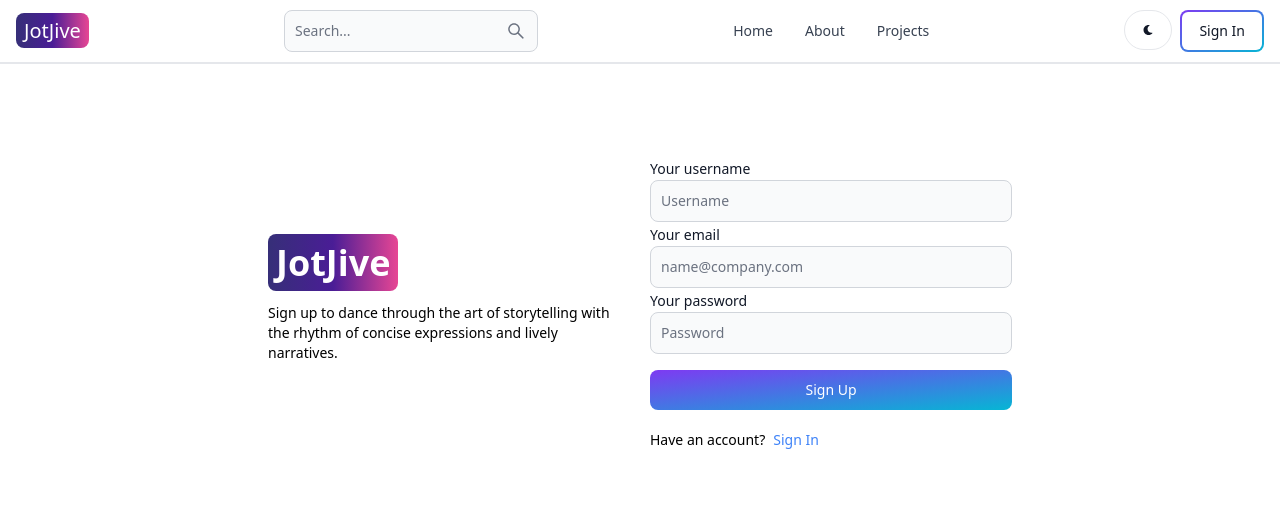
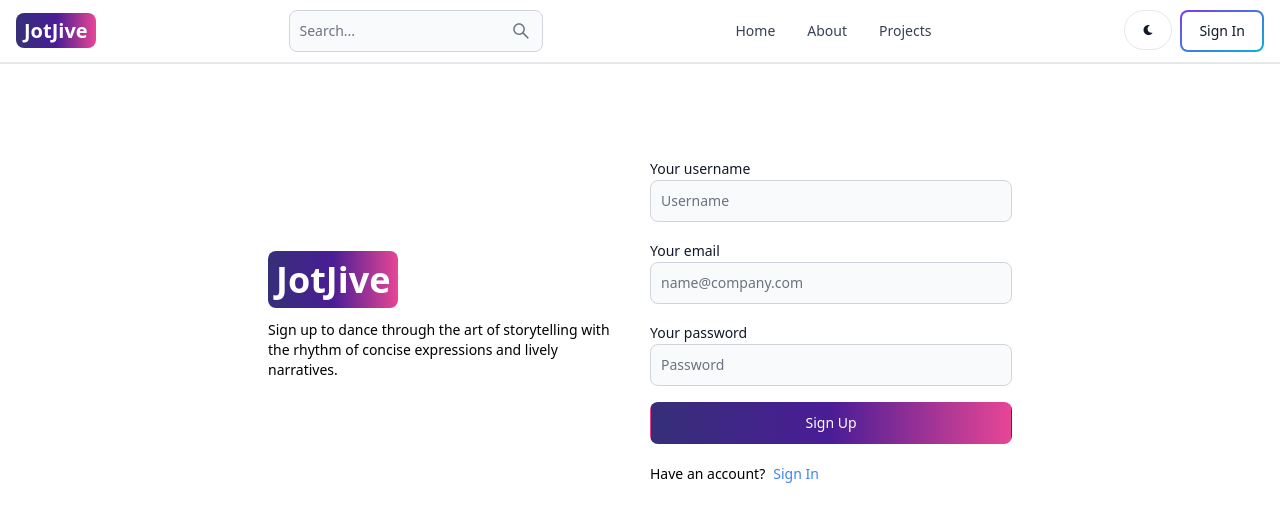
Before and after one commit to CodeCharmC/JotJive, a React (Vite) app in the folder client/: page /sign-up in a window 1280 px wide. Shown: the top 522 px of the page. Built offline with nearby package versions, Linux system fonts and the light colour scheme.

Commit message:
add functionality to sign up page

```diff
--- a/client/src/components/Header.jsx
+++ b/client/src/components/Header.jsx
@@ -15,13 +15,9 @@
             className='self-center whitespace-nowrap text-sm sm:text-xl font-semibold dark:text-white'
          >
             <span
-               className='px-2 py-1 bg-gradient-to-r from-indigo-900 via-purple-900 to-pink-500 rounded-lg text-white font-normal hover:uppercase'
+               className='px-2 py-1 bg-gradient-to-r from-indigo-900 via-purple-900 to-pink-500 rounded-lg text-white'
             >
-               <span
-                  className='hover:animate-pulse hover:font-semibold'
-               >
-                  JotJive
-               </span>
+               JotJive
             </span>
          </Link>
          <form>
@@ -81,4 +77,4 @@
          </Navbar.Collapse>
       </Navbar>
    );
-}
+};
--- a/client/src/pages/SignUp.jsx
+++ b/client/src/pages/SignUp.jsx
@@ -1,7 +1,46 @@
-import { Link } from "react-router-dom";
-import {Button, Label, TextInput} from "flowbite-react";
+import { Link, useNavigate } from "react-router-dom";
+import { Alert, Button, Label, Spinner, TextInput } from "flowbite-react";
+import { useState } from "react";
 
 export default function SignUp() {
+   const [formData, setFormData] = useState({});
+   const [errorMessage, setErrorMessage] = useState(null);
+   const [loading, setLoading] = useState(false);
+   const navigate = useNavigate();
+
+   const handleChange = (e) => {
+      setFormData({ ...formData, [e.target.id]: e.target.value.trim() });
+      console.log(formData);
+   };
+   const handleSubmit = async (e) => {
+      e.preventDefault();
+      if (!formData.username || !formData.email || !formData.password) {
+         return setErrorMessage("All fields are required");
+      };
+      try {
+         setLoading(true);
+         setErrorMessage(null);
+         const res = await fetch("/api/auth/signup", {
+            method: "POST",
+            headers: {
+               "Content-Type": "application/json",
+            },
+            body: JSON.stringify(formData),
+         });
+         const data = await res.json();
+         if (data.success === false) {
+            return setErrorMessage(data.message);
+         }
+         setLoading(false);
+         if (res.ok) {
+            navigate("/sign-in");
+         }
+      } catch (error) {
+         setErrorMessage(error.message);
+         setLoading(false);
+      }
+   };
+
    return (
       <div className="min-h-screen mt-20">
          <div className="flex p-3 max-w-3xl mx-auto flex-col md:flex-row md:items-center gap-5">
@@ -12,47 +51,66 @@
                   className="font-bold dark:text-white text-4xl"
                >
                   <span
-                     className='px-2 py-1 bg-gradient-to-r from-indigo-900 via-purple-900 to-pink-500 rounded-lg text-white'
+                     className="px-2 py-1 bg-gradient-to-r from-indigo-900 via-purple-900 to-pink-500 rounded-lg text-white"
                   >
-                     <span
-                        className='hover:animate-pulse'
-                     >
-                        JotJive
-                     </span>
+                     JotJive
                   </span>
                </Link>
-               <p className="text-sm mt-5">Sign up to dance through the art of storytelling with the rhythm of concise expressions and lively narratives.</p>
+               <p className="text-sm mt-5">
+                  Sign up to dance through the art of storytelling with the rhythm of concise expressions and lively narratives.
+               </p>
             </div>
             {/*right*/}
             <div className="flex-1">
-               <form className="flex flex-col gap-4">
+               <form
+                  onSubmit={handleSubmit}
+                  className="flex flex-col gap-4"
+               >
                   <div>
                      <Label value="Your username" />
                      <TextInput
                         type="text"
                         placeholder="Username"
                         required
+                        id="username"
+                        onChange={handleChange}
                      />
+                  </div>
+                  <div>
                      <Label value="Your email" />
                      <TextInput
                         type="email"
                         placeholder="name@company.com"
                         required
+                        id="email"
+                        onChange={handleChange}
                      />
+                  </div>
+                  <div>
                      <Label value="Your password" />
                      <TextInput
                         type="password"
                         placeholder="Password"
                         required
+                        id="password"
+                        onChange={handleChange}
                      />
                   </div>
                   <Button
                      type="submit"
-                     gradientDuoTone="purpleToBlue"
+                     className="bg-gradient-to-r from-indigo-900 via-purple-900 to-pink-500"
+                     disabled={loading}
                   >
-                     <span className="hover:font-bold">
-                        Sign Up
-                     </span>
+                     {loading ? (
+                        <>
+                           <Spinner size="sm" />
+                           <span className="pl-3">Loading...</span>
+                        </>
+                     ) : (
+                           <span className="hover:font-bold">
+                              Sign Up
+                           </span>
+                     )}
                   </Button>
                </form>
                <div className="flex gap-2 text-sm mt-5">
@@ -64,6 +122,11 @@
                      Sign In
                   </Link>
                </div>
+               {errorMessage && (
+                  <Alert className="mt-5" color="failure">
+                     {errorMessage}
+                  </Alert>
+               )}
             </div>
          </div>
       </div>
--- a/client/vite.config.js
+++ b/client/vite.config.js
@@ -3,5 +3,13 @@
 
 // https://vitejs.dev/config/
 export default defineConfig({
+  server: {
+    proxy: {
+      "/api": {
+        target: "http://localhost:3000",
+        secure: false
+      },
+    },
+  },
   plugins: [react()],
 })
```
Also changed, not shown: 1 other file (tests, documents, lock files or other folders).
